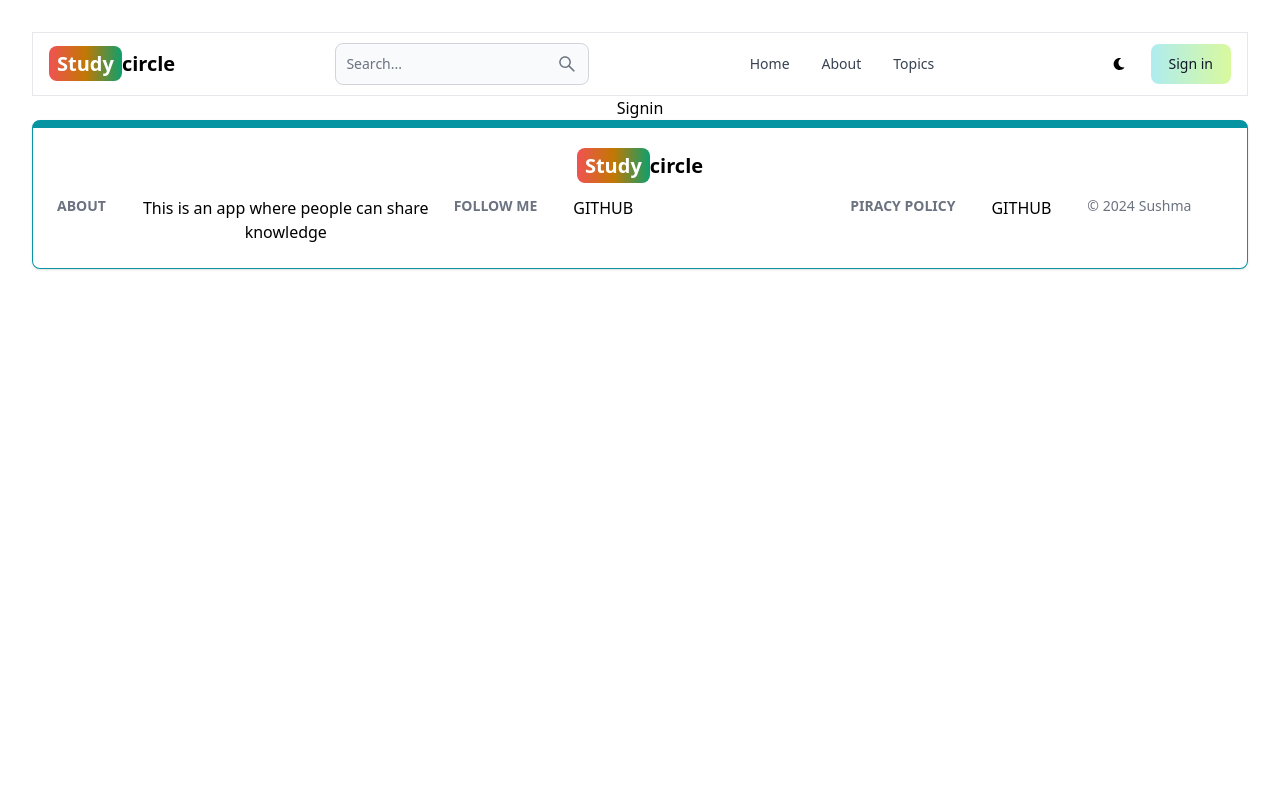
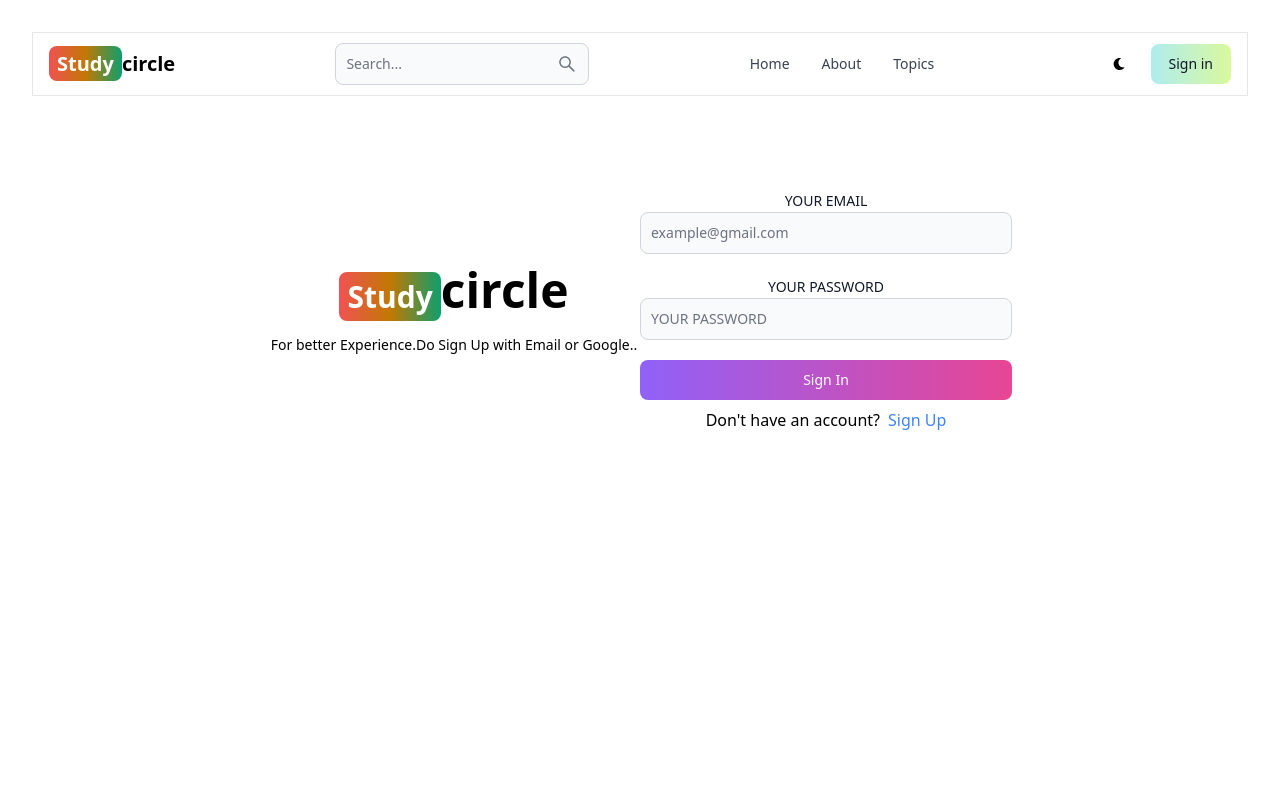
Before and after one commit to oystercoder/study-circle, a React (Vite) app: page /signin in a window 1280 px wide. Shown: the top 800 px of the page. Built offline with nearby package versions, Linux system fonts and the light colour scheme.

Commit message:
signin ui

```diff
--- a/src/pages/Signin.jsx
+++ b/src/pages/Signin.jsx
@@ -1,8 +1,128 @@
-import React from 'react'
+import { Alert, Button, Label, Spinner, TextInput } from 'flowbite-react'
+import React, { useState } from 'react'
+import { Link } from 'react-router-dom'
+import { useNavigate } from 'react-router-dom'
 
-const Signin = () => {
+const Signin= () => {
+  const [formData,setformData]=useState({})
+  const [error,seterror]=useState(null)
+  const[loading,setloading]=useState(false)
+  const navigate=useNavigate()
+  const handlechange=(e)=>{
+    setformData({...formData,[e.target.id]:e.target.value.trim()})
+
+
+  }
+  const handle=async(e)=>{
+    e.preventDefault()
+
+    if(!formData.password||!formData.email)
+      {
+        return seterror("Please fill all the fields")
+      }
+    try{
+
+setloading(true)
+
+      seterror(null)
+      const res=await fetch("/api/auth/signin",
+      {
+        method:"POST",
+        headers:{"Content-Type":"application/json"},
+        body:JSON.stringify(formData)
+      })
+
+
+      const data=await res.json()
+      if(data.success===false)
+      {
+        seterror(data.message)
+      }
+      setloading(false)
+      if(res.ok)
+      {
+        navigate('/')
+      }
+
+
+    }
+
+    catch(e)
+    {
+      seterror("Something went wrong")
+      setloading(false)
+
+    }
+
+
+  }
+  console.log(formData)
+
+
   return (
-    <div>Signin</div>
+    <div className='min-h-screen mt-20'>
+      <div className='flex p-3 max-w-3xl mx-auto flex-col md:flex-row md:items-center'>
+      <div className='flex-1'>
+      <Link to='\' className='text-sm sm:text-xl font-bold dark:text-white'>
+    <span className='px-2 py-1 rounded-lg bg-gradient-to-r from-red-500 via-yellow-500 to-green-500 text-white text-3xl'>Study</span>
+    <span className='text-5xl'>circle</span>
+    </Link>
+    <p className='text-sm mt-5'>
+      For better Experience.Do Sign Up with Email or Google..
+      </p>
+
+      </div>
+      <div className='flex-1'>
+        <form className='flex flex-col gap-5' onSubmit={handle}>
+
+          <div>
+            <Label value="YOUR EMAIL" />
+            <TextInput type='email' placeholder='example@gmail.com' id="email" className='w-full' onChange={handlechange}>
+
+            </TextInput>
+
+
+          </div>
+          <div>
+            <Label value="YOUR PASSWORD" />
+            <TextInput type='password' placeholder='YOUR PASSWORD' id="password" className='w-full' onChange={handlechange}>
+
+            </TextInput>
+            <Button className='mt-5 w-full' gradientDuoTone="purpleToPink" type='submit' disabled={loading}>
+  {loading ? (
+    <>
+      <Spinner size="sm" />
+      <span className='pl-3'>Loading...</span>
+    </>
+  ) : (
+    <span>Sign In</span>
+  )}
+</Button>
+
+
+
+          </div>
+        </form>
+        <div className="mt-2">
+          <span>Don't have an account?</span>
+          <Link className='text-blue-500 ml-2' to="/signup">
+          Sign Up</Link>
+        </div>
+
+        {
+          error && (
+            <Alert className='mt-5' color='failure'>
+              {error}
+
+            </Alert>
+          )
+        }
+
+
+
+      </div>
+      </div>
+    </div>
   )
 }
 
```
